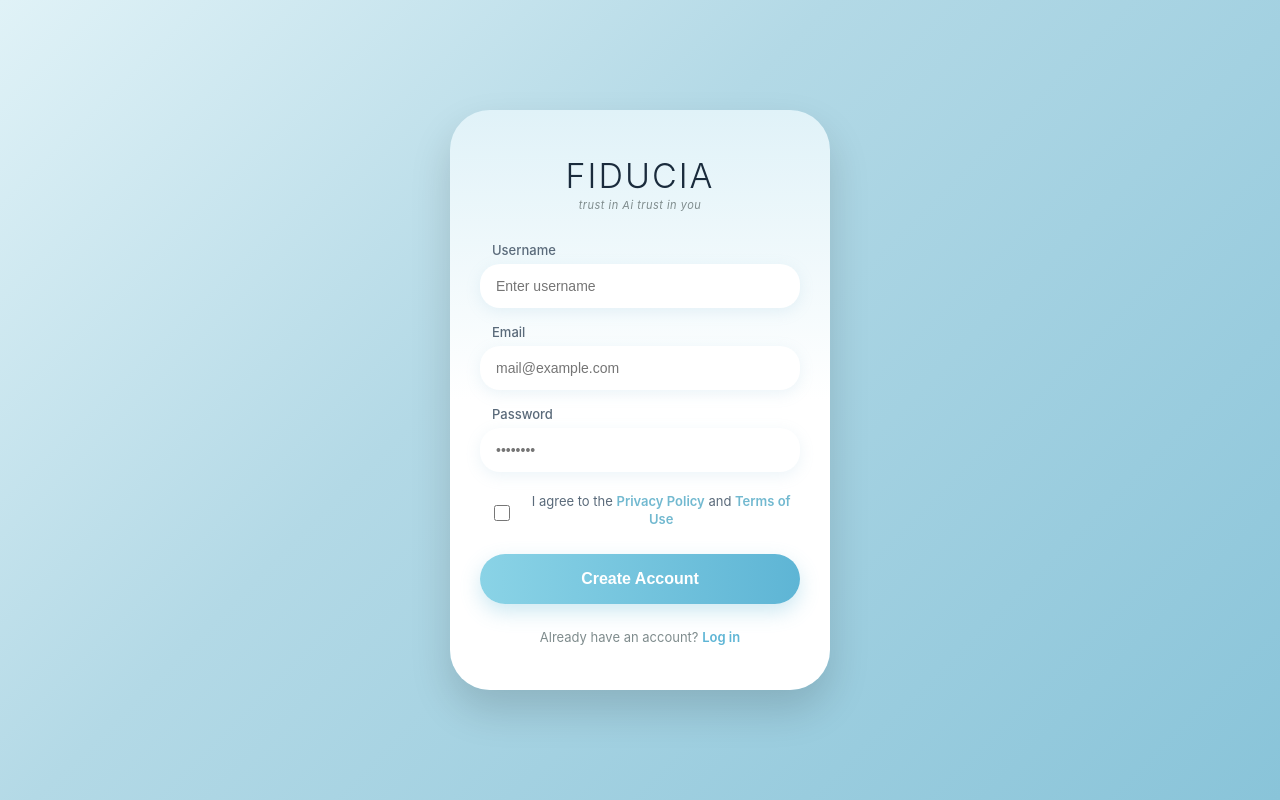
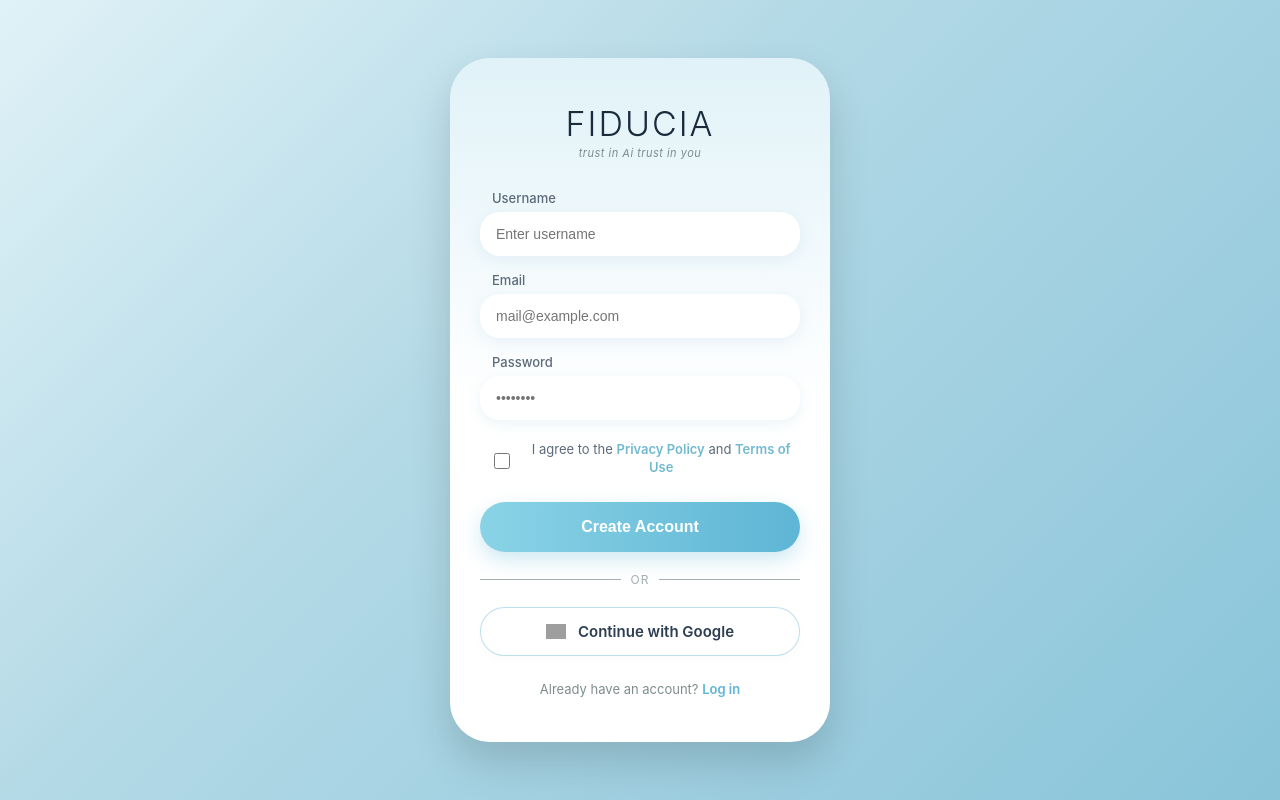
Before and after one commit to zmiiovskyi/feducia, a Django app: page /signup/ in a window 1280 px wide. Run offline with Django 5.2, Linux system fonts and the light colour scheme; some libraries are stand-ins or nearby versions; grey boxes are pictures that could not be loaded.

Commit message:
Add google login and signup

```diff
--- a/feducia_project/feducia_project/urls.py
+++ b/feducia_project/feducia_project/urls.py
@@ -23,4 +23,5 @@ urlpatterns = [
     path("", include("users.urls")),
     path('', include('dashboard.urls')),
     path("", include("recordings.urls")),
+    path("accounts/", include("allauth.urls")),
 ]
--- a/feducia_project/users/templates/users/sign_up.html
+++ b/feducia_project/users/templates/users/sign_up.html
@@ -1,3 +1,4 @@
+{% load socialaccount %}
 <!DOCTYPE html>
 <html lang="en">
 <head>
@@ -132,6 +133,58 @@
             box-shadow: 0 10px 25px rgba(94, 181, 213, 0.4);
         }
 
+        /* --- Нові стилі для Google кнопки --- */
+        .divider {
+            display: flex;
+            align-items: center;
+            text-align: center;
+            margin: 20px 0;
+            color: #7f8c8d;
+            font-size: 12px;
+            opacity: 0.7;
+        }
+
+        .divider::before, .divider::after {
+            content: '';
+            flex: 1;
+            border-bottom: 1px solid #7f8c8d;
+        }
+
+        .divider span {
+            padding: 0 10px;
+            text-transform: uppercase;
+            letter-spacing: 1px;
+        }
+
+        .google-btn {
+            display: flex;
+            align-items: center;
+            justify-content: center;
+            width: 100%;
+            padding: 14px;
+            border-radius: 30px;
+            background-color: white;
+            color: #2c3e50;
+            text-decoration: none;
+            font-size: 15px;
+            font-weight: 600;
+            border: 1px solid rgba(94, 181, 213, 0.4);
+            box-shadow: 0 4px 10px rgba(0,0,0,0.02);
+            transition: all 0.3s ease;
+            box-sizing: border-box;
+        }
+
+        .google-btn img {
+            width: 20px;
+            margin-right: 12px;
+        }
+
+        .google-btn:hover {
+            box-shadow: 0 6px 15px rgba(94, 181, 213, 0.2);
+            transform: translateY(-1px);
+        }
+        /* ----------------------------------- */
+
         .login-link {
             text-align: center;
             margin-top: 25px;
@@ -182,6 +235,15 @@
             <button type="submit">Create Account</button>
         </form>
 
+        <div class="divider">
+            <span>or</span>
+        </div>
+
+        <a href="{% provider_login_url 'google' %}" class="google-btn">
+            <img src="https://upload.wikimedia.org/wikipedia/commons/c/c1/Google_%22G%22_logo.svg" alt="Google Logo">
+            Continue with Google
+        </a>
+
         <div class="login-link">
             Already have an account? <a href="/login/">Log in</a>
         </div>
```
Also changed, not shown: feducia_project/feducia_project/settings.py (+32 -1 lines), feducia_project/users/templates/users/login.html (+62 -0 lines).
